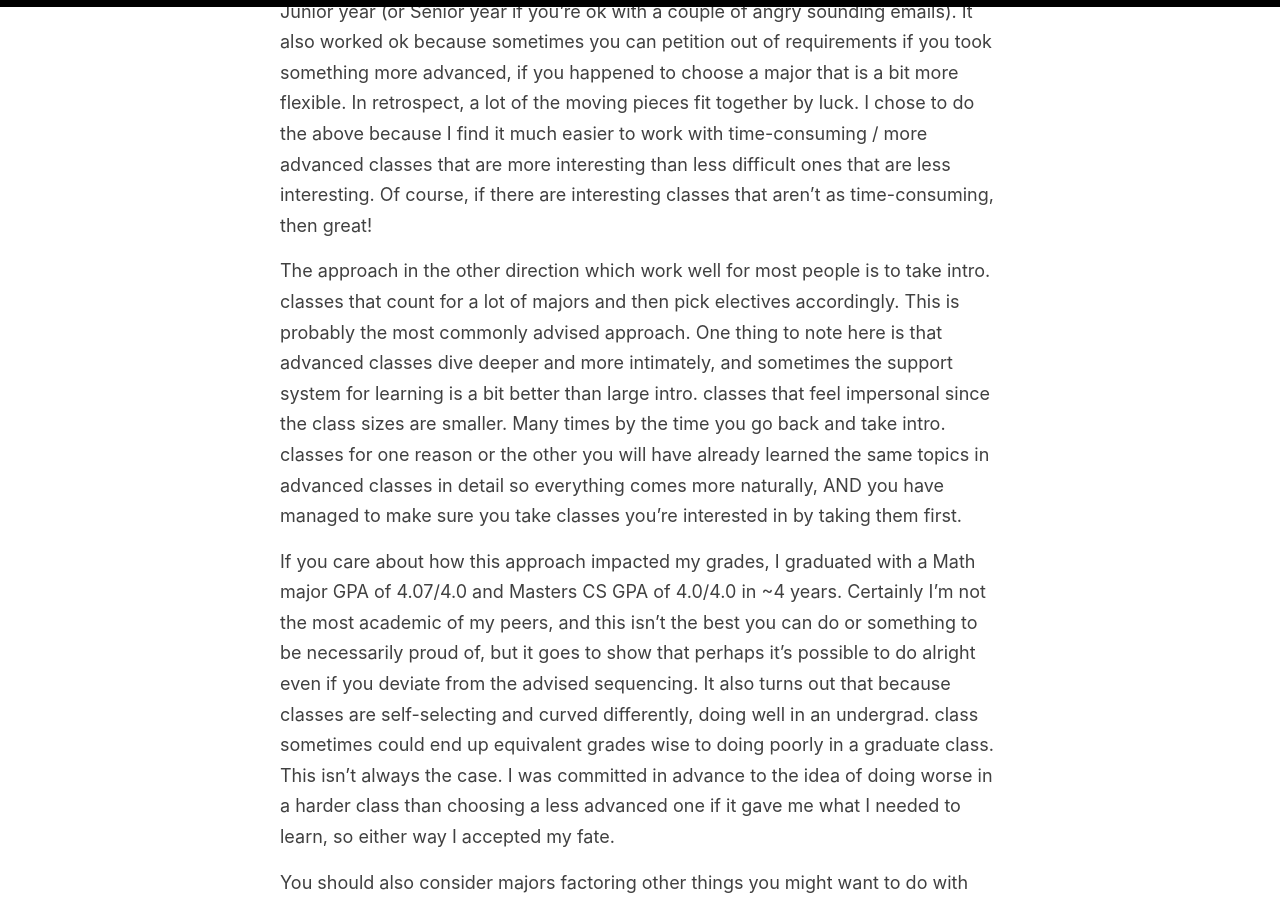
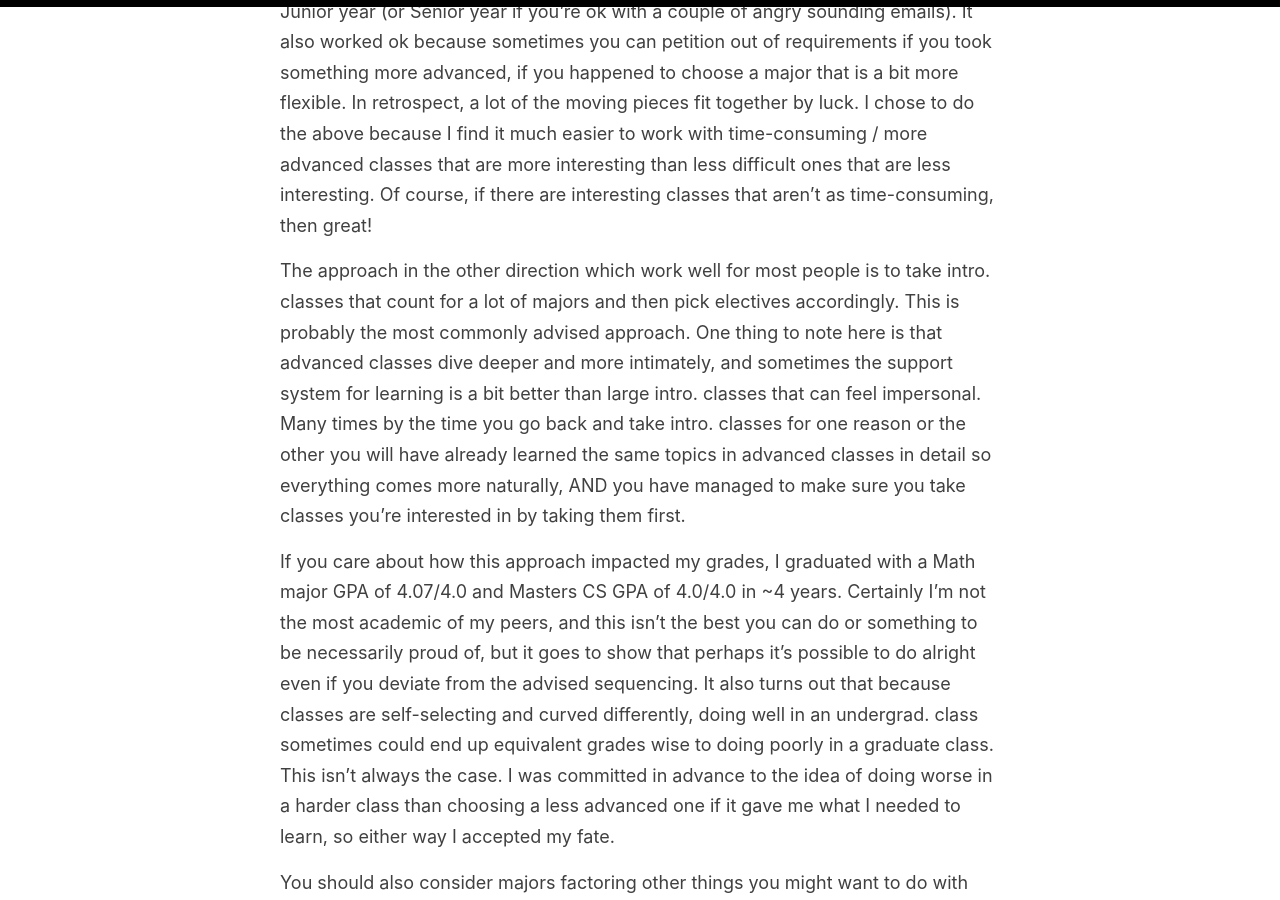
Before and after one commit to evazhang612/sokt-landing, a Jekyll site: the page built from _pages/wtt.md, in a window 1280 px wide and 900 px high, scrolled down 1242 px. Built offline with Jekyll 4.4.1, drawn with Linux system fonts in a browser that asks for light colours; nearby versions of some CDN libraries; library files that are not in the unit come from our copies.

Commit message:
Adding course pages.

```diff
--- a/_pages/wtt.md
+++ b/_pages/wtt.md
@@ -18,7 +18,7 @@ This approach also won't be advisable if you're interested in majors such as Che
 
 This approach worked ok at Stanford where you don't have to declare a major until Junior year (or Senior year if you're ok with a couple of angry sounding emails). It also worked ok because sometimes you can petition out of requirements if you took something more advanced, if you happened to choose a major that is a bit more flexible. In retrospect, a lot of the moving pieces fit together by luck. I chose to do the above because I find it much easier to work with time-consuming / more advanced classes that are more interesting than less difficult ones that are less interesting. Of course, if there are interesting classes that aren't as time-consuming, then great!
 
-The approach in the other direction which work well for most people is to take intro. classes that count for a lot of majors and then pick electives accordingly. This is probably the most commonly advised approach. One thing to note here is that advanced classes dive deeper and more intimately, and sometimes the support system for learning is a bit better than large intro. classes that feel impersonal since the class sizes are smaller. Many times by the time you go back and take intro. classes for one reason or the other you will have already learned the same topics in advanced classes in detail so everything comes more naturally, AND you have managed to make sure you take classes you're interested in by taking them first.
+The approach in the other direction which work well for most people is to take intro. classes that count for a lot of majors and then pick electives accordingly. This is probably the most commonly advised approach. One thing to note here is that advanced classes dive deeper and more intimately, and sometimes the support system for learning is a bit better than large intro. classes that can feel impersonal. Many times by the time you go back and take intro. classes for one reason or the other you will have already learned the same topics in advanced classes in detail so everything comes more naturally, AND you have managed to make sure you take classes you're interested in by taking them first.
 
 If you care about how this approach impacted my grades, I graduated with a Math major GPA of 4.07/4.0 and Masters CS GPA of 4.0/4.0 in \~4 years. Certainly I'm not the most academic of my peers, and this isn't the best you can do or something to be necessarily proud of, but it goes to show that perhaps it's possible to do alright even if you deviate from the advised sequencing. It also turns out that because classes are self-selecting and curved differently, doing well in an undergrad. class sometimes could end up equivalent grades wise to doing poorly in a graduate class. This isn't always the case. I was committed in advance to the idea of doing worse in a harder class than choosing a less advanced one if it gave me what I needed to learn, so either way I accepted my fate.
 
```
